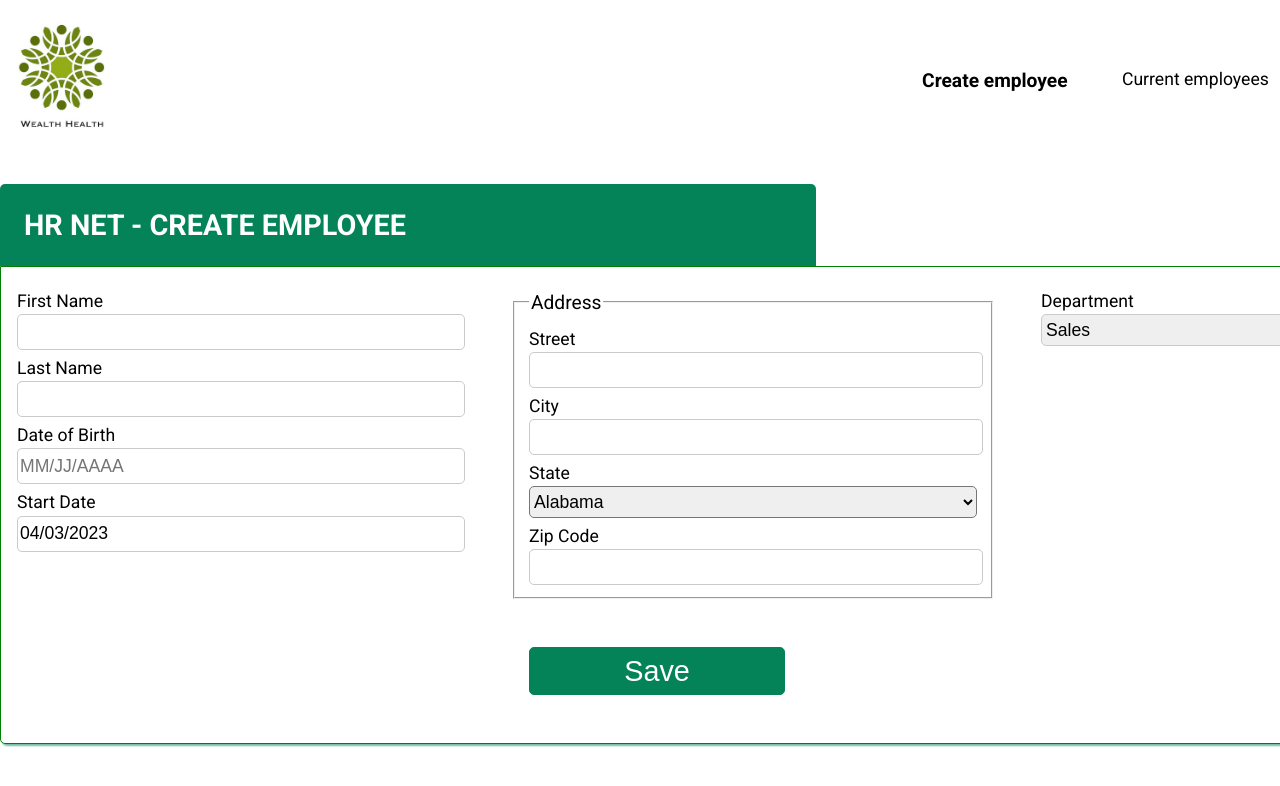
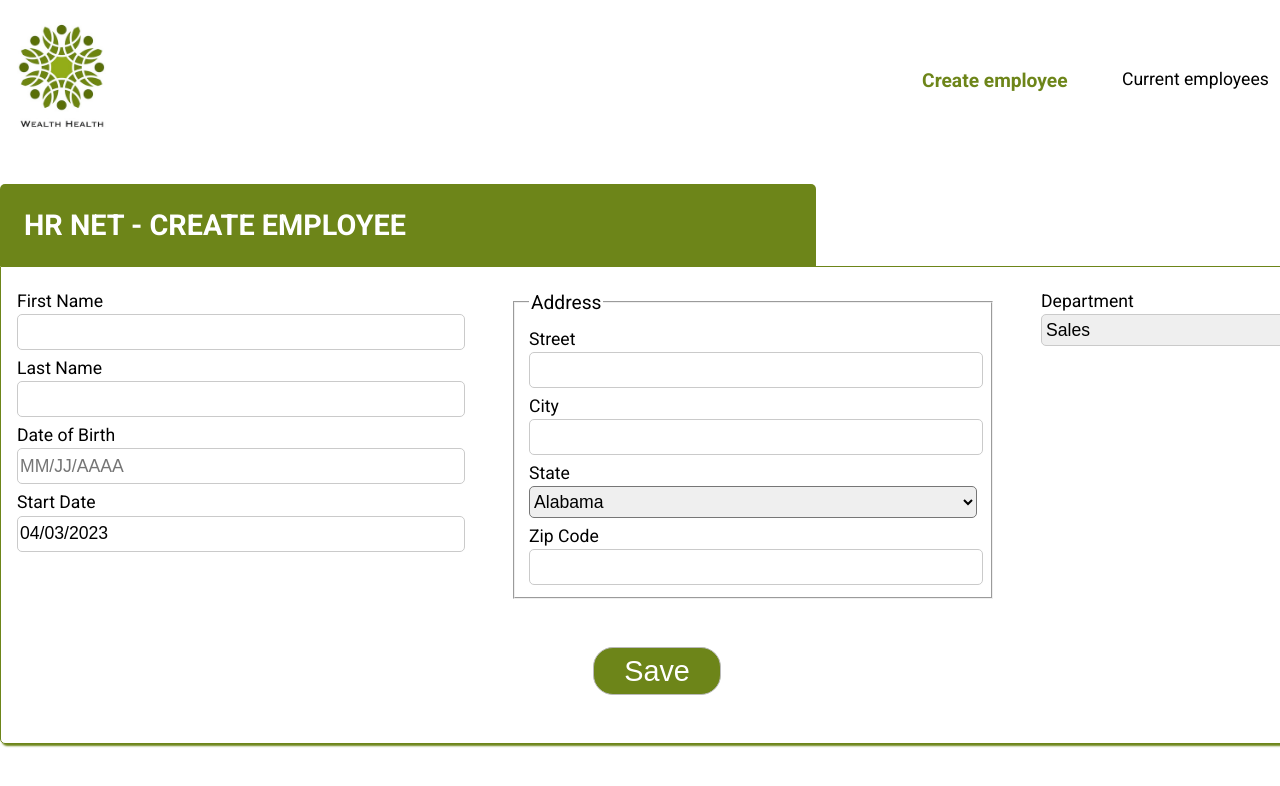
Before and after one commit to ChimdaProjects/HRnet, a React (Create React App) app: page / in a window 1280 px wide. Shown: the top 786 px of the page. Built offline with nearby package versions, Linux system fonts and the light colour scheme.

Commit message:
modification style navlink, create a component for error 404

```diff
--- a/src/components/App/App.js
+++ b/src/components/App/App.js
@@ -3,6 +3,7 @@ import './App.css';
 // components
 import Homepage from '../../pages/Homepage/Homepage';
 import EmployeeView from '../../pages/EmployeesView/EmployeeView';
+import ErrorPage from '../../pages/ErrorPage/ErrorPage';
 import { Routes, Route } from 'react-router-dom';
 //import Datepicker from '../Datepicker/Datepicker';
 
@@ -18,6 +19,10 @@ function App() {
         path="/current-employee"
         element={<EmployeeView />}
       />
+      <Route
+        path="*"
+        element={<ErrorPage />}
+      />
       </Routes>
     </div>
   );
--- a/src/components/Datatable/datatable.scss
+++ b/src/components/Datatable/datatable.scss
@@ -29,6 +29,7 @@
     &-body {
         & tr {
             height: 2.5rem;
+            text-transform: capitalize;
         }
     }
     &-icon {
--- /dev/null
+++ b/src/components/Error/Error.jsx
@@ -0,0 +1,26 @@
+import { Link } from "react-router-dom"
+import React from "react";
+import imgError from "../../assets/error.jpg";
+import "./error.scss";
+
+/**
+ * This function displays the error
+ * @returns {JSX} error component react
+ */
+const Error = () => {
+    return (
+        <div className="error">
+
+            <div className="error-content">
+
+                <p className="error-content-text">Oops !</p>
+                <p className="error-content-txt">La page demandée n'existe pas...</p>
+                <img src={imgError} alt="image of 404 page" className="error-img"/>
+                <Link to="/" className="error-link">RETOUR ACCUEIL</Link>
+            </div>
+
+        </div>
+    )
+}
+
+export default Error;
--- /dev/null
+++ b/src/components/Error/error.scss
@@ -0,0 +1,45 @@
+.error {
+    width: 100%;
+    display: flex;
+    flex-direction: column;
+
+    &-img {
+        height: 20rem;
+        margin:0 auto;
+    }
+    &-content {
+        display: flex;
+        flex-direction: column;
+        justify-content: center;
+        align-items: center;
+        font-weight: bold;
+        color:#048358;
+        &-text {
+            font-size: 2.5rem;
+            margin: 0.5rem auto;
+        }
+        &-txt {
+            margin: 1rem auto;
+            font-size: 1.5rem;
+        }
+
+
+    }
+    &-link {
+        font-size: 1.2rem;
+        border: 0.5px solid rgb(215, 200, 200);
+        padding:1rem;
+        border-radius: 30px;
+        margin-top:1rem;
+        background-color: #048358;
+        color: white;
+        text-decoration: none;
+        &:hover {
+            text-decoration: underline;
+            color: black;
+        }
+    }
+
+
+
+}
--- a/src/components/FormEmployee/formemployee.scss
+++ b/src/components/FormEmployee/formemployee.scss
@@ -11,7 +11,7 @@
 
     width: 60%;
     margin-bottom: 0;
-    background-color: rgb(4, 131, 88);
+    background-color: #6D8519;
     border-radius: 5px 5px 0 0;
     padding: 1.5rem;
     color: white;
@@ -21,7 +21,7 @@
     text-align: left;
     width: 40%;
     margin-bottom: 0;
-    background-color: rgb(4, 131, 88);
+    background-color: #6D8519;
     border-radius: 5px 5px 0 0;
     padding: 0.5rem 1.5rem 1.5rem 1.5rem;
     color: black;
@@ -36,10 +36,10 @@
     display: flex;
     flex-direction: column;
     width: 100%;
-    border: 1px solid green;
+    border: 1px solid #6D8519;
     border-radius: 0 0 5px 5px;
     padding: 1rem;
-    box-shadow: 2px 2px 2px rgb(116, 186, 163);
+    box-shadow: 2px 2px 2px #6D8519;
 
 }
 .form-content {
@@ -59,6 +59,7 @@ input, #department {
     height:2rem;
     border: 1px solid rgb(202, 202, 202);
     font-size: 1.1rem;
+    text-transform: capitalize;
 }
 input:focus {
     padding-left: 0.5rem;
@@ -84,13 +85,13 @@ input:focus {
 }
 
 .form-button {
-    background-color: rgb(4, 131, 88);
-    border-radius: 5px;
+    background-color: #6D8519;
+    border-radius: 20px;
     height: 3rem;
     margin: 3rem auto 2rem auto;
-    width: 20%;
+    width: 10%;
     font-size: 1.8rem;
-    border:1px solid rgb(4, 131, 88);
+    border:1px solid rgb(186, 186, 186);
     color: white;
     cursor: pointer;
 }
--- a/src/components/Navbar/Navbar.jsx
+++ b/src/components/Navbar/Navbar.jsx
@@ -9,7 +9,6 @@ import "./navbar.scss"
 const Navbar = () => {
     const linkStyle = {
         textDecoration: 'none',
-        color:'black'
       };
 
   return (
@@ -24,12 +23,12 @@ const Navbar = () => {
         </div>
       <ul className="navbar-content">
         <li className="navbar-content-path">
-            <NavLink to="/" exact style={linkStyle} >
+            <NavLink to="/" exact="true" style={linkStyle} >
                 Create employee
             </NavLink>
         </li>
         <li className="navbar-content-path">
-            <NavLink to="/current-employee" exact style={linkStyle} >
+            <NavLink to="/current-employee" exact="true" style={linkStyle} >
                 Current employees
             </NavLink>
         </li>
--- a/src/components/Navbar/navbar.scss
+++ b/src/components/Navbar/navbar.scss
@@ -45,6 +45,13 @@
         color:white;
     }
 }
+.navbar-content-path a.active {
+    text-decoration: underline;
+    color: #6D8519;
+}
+.navbar-content-path a {
+    color: black;
+}
 .navbar-content-path:hover {
     scale: 1.1;
     color: rgb(3, 65, 3)
--- /dev/null
+++ b/src/pages/ErrorPage/ErrorPage.jsx
@@ -0,0 +1,20 @@
+import React from "react";
+import Navbar from "../../components/Navbar/Navbar";
+import Error from "../../components/Error/Error";
+const ErrorPage = () => {
+    return (
+        <div className="errorpage">
+            <header>
+                <Navbar />
+            </header>
+            <main >
+                <Error />
+            </main>
+            <footer>
+
+            </footer>
+        </div>
+    )
+}
+
+export default ErrorPage;
```
Also changed, not shown: src/assets/error.jpg (added), src/assets/imgError.svg (added), src/components/FormEmployee/FormAddEmployee.jsx (line endings or trailing spaces).
